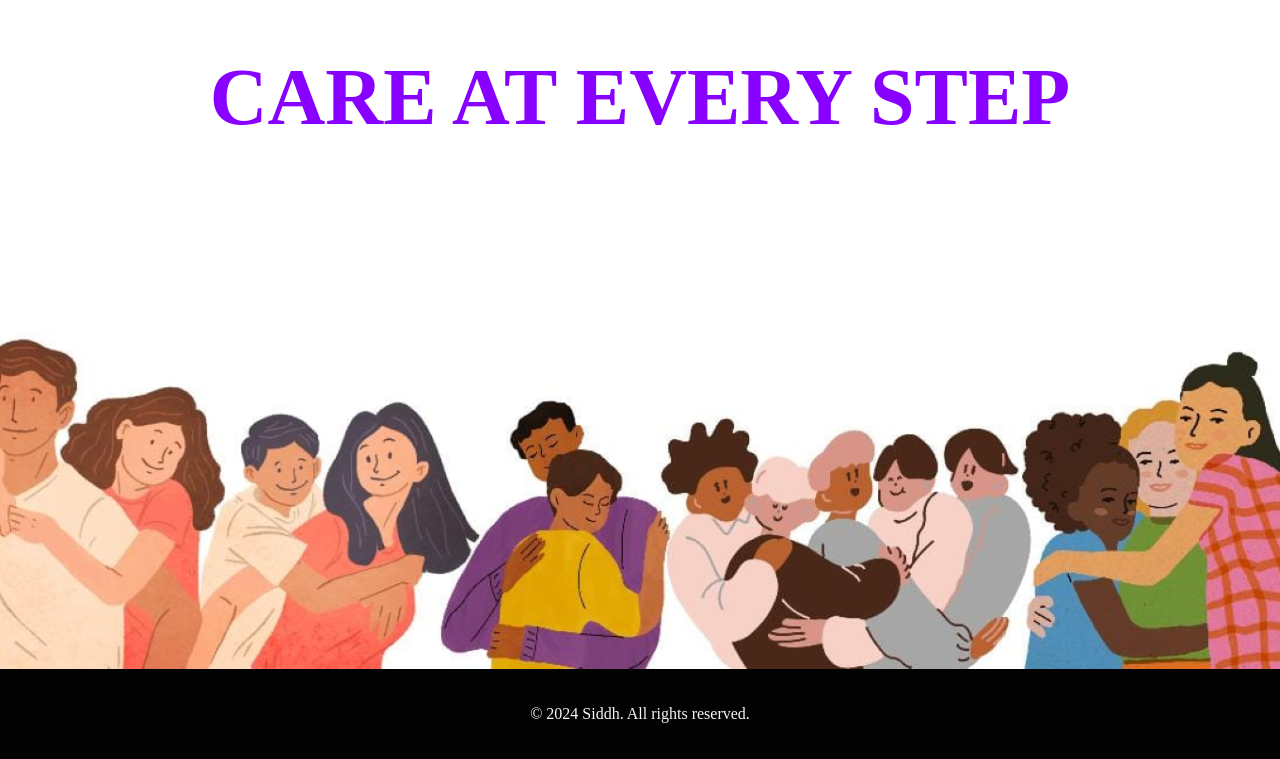
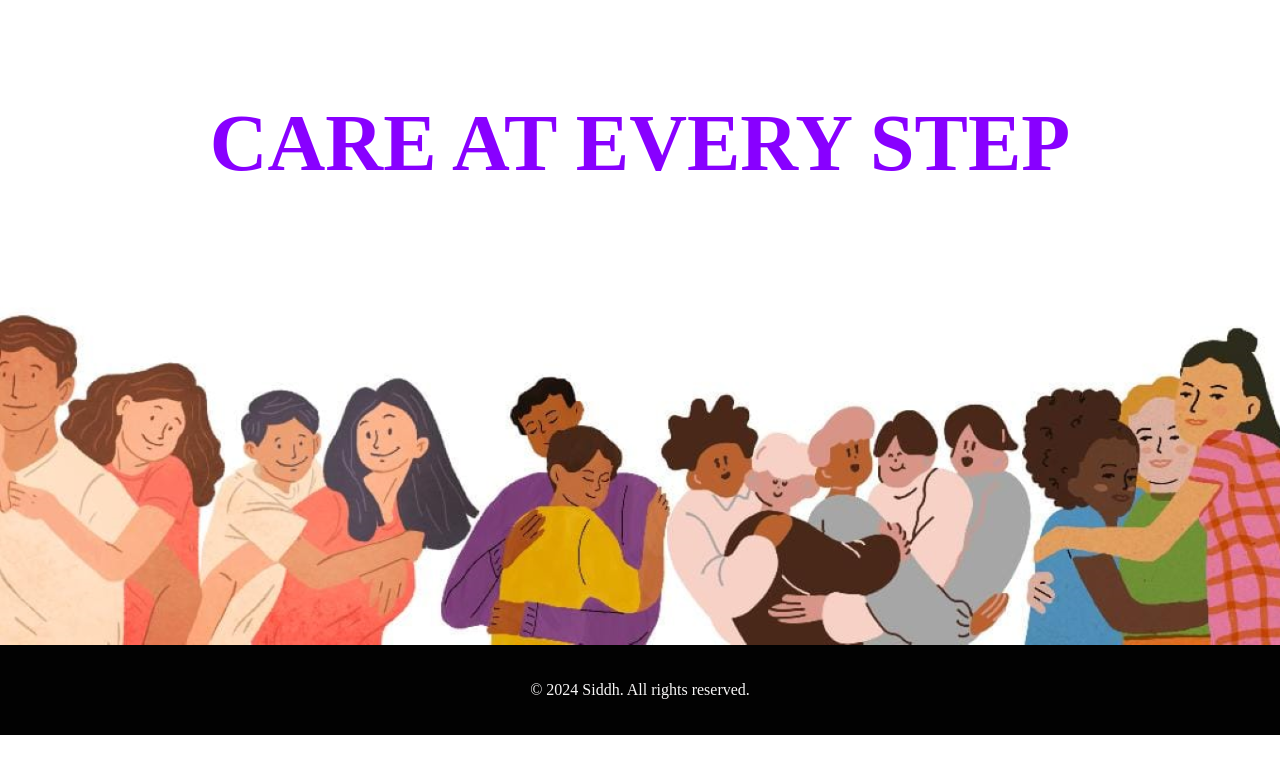
Before and after one commit to manviverma25/LEAN-IN-HACKS-5.0, a plain HTML site: page leanin5.0/c.html in a window 1280 px wide. Shown: the part 225-984 px from the top of the page. After the commit the page ends 960 px from the top, so only its background shows below. Drawn offline with Linux system fonts and the light colour scheme.

Commit message:
Update content.css

```diff
--- a/leanin5.0/content.css
+++ b/leanin5.0/content.css
@@ -66,7 +66,8 @@ h1 {
   font-size: 80px;
   font-weight: bold;
   color: rgb(136, 0, 255);
-  margin-bottom: 20px;
+  margin-top: 100px;
+  margin-bottom: 0px;
 }
 
 .login {
@@ -81,8 +82,16 @@ h1 {
 .people-images {
   display: flex;
   position: center;/* Centers images horizontally */
-  margin-top: 150px;
+  margin-top: 100px;
   max-width: 100%;
+  object-fit: contain;
+}
+
+.image {
+  object-fit: contain;
+  width:3700px;
+
+
 }
 
 
```
